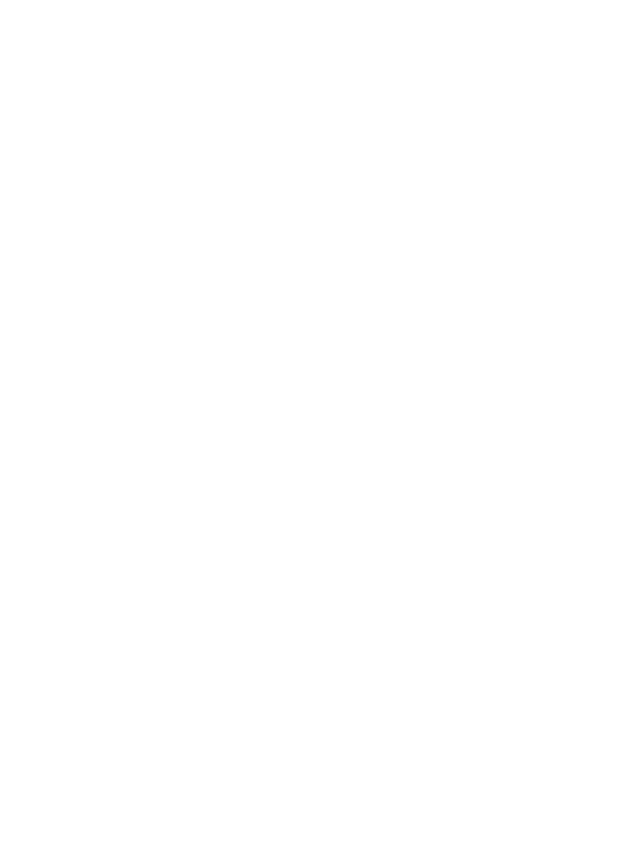
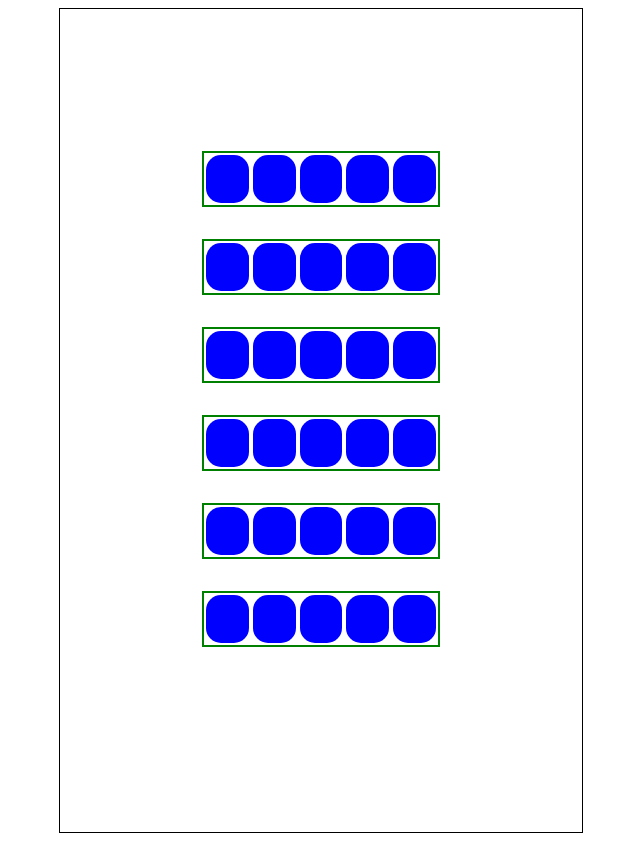
Before and after one commit to Zerce/webdev1-fa20, a plain HTML site: page SmartPhone/index.html in a window 1280 px wide. Shown: the whole page, without its empty margins (319-959 px from the left). Before the commit the page ends 800 px from the top, so only its background shows below. Drawn offline with Linux system fonts and the light colour scheme.

Commit message:
ughhhhhhhh

```diff
--- a/SmartPhone/Style.css
+++ b/SmartPhone/Style.css
@@ -1,20 +1,32 @@
-#wrapper{
-    width:100px;
-    height:100px;
+.wrapper{
     margin:0 auto;
-    display:flex;
+    display: flex;
     justify-content: center;
     align-items: center;
-}
-#phone{
-display:flex;
-flex-direction: column:
-}
-#row{
-display:flex;
-flex-direction: row;
+    boreder: 1px solid #000;
+  }
+  .phone{
+  display:flex;
+  flex-direction: column;
+  border: 1px solid #000;
+  width:71.4mm;
+  height: 150.9mm;
+  padding: 10%;
+  }
+  .row{
+   displace:flex;
+   flex-direction:row;
+    border: 2px solid green;
+    margin: 16px;
+    display: flex;
 
-}
-#box{
 
-}
+  }
+  .box{
+    height: 48px;
+    width: 48px;
+    background: blue;
+    margin: 2px;
+    border-radius: 15px;
+    justify-content: space-between
+  }
--- a/SmartPhone/index.html
+++ b/SmartPhone/index.html
@@ -8,44 +8,57 @@
 <title>smartphone</title>
 </head>
 <body>
-  <div id="wrapper"></div>
-  <div id="phone"></div>
-
-  <div id="row"></div>
+  <body>
+    <div class="wrapper">
+      <div class="phone">
+        <div class="row">
           <div class="box"></div>
           <div class="box"></div>
           <div class="box"></div>
           <div class="box"></div>
-
-  <div id="row"></div>
+           <div class="box"></div>
+        </div>
+        <div class="row">
+        <div class="box"></div>
+        <div class="box>"></div>
         <div class="box"></div>
         <div class="box"></div>
          <div class="box"></div>
          <div class="box"></div>
-
-  <div id="row"></div>
+        </div>
+         <div class="row">
+        <div class="box"></div>
+        <div class="box>"></div>
         <div class="box"></div>
         <div class="box"></div>
          <div class="box"></div>
          <div class="box"></div>
-
-  <div id="row"></div>
+        </div>
+         <div class="row">
+        <div class="box"></div>
+        <div class="box>"></div>
         <div class="box"></div>
         <div class="box"></div>
         <div class="box"></div>
          <div class="box"></div>
-
-  <div id="row"></div>
+        </div>
+         <div class="row">
+        <div class="box"></div>
+        <div class="box>"></div>
         <div class="box"></div>
         <div class="box"></div>
          <div class="box"></div>
           <div class="box"></div>
-
-  <div id="row"></div>
+        </div>
+         <div class="row">
+        <div class="box"></div>
+        <div class="box>"></div>
         <div class="box"></div>
         <div class="box"></div>
         <div class="box"></div>
          <div class="box"></div>
-
+        </div>
+      </div>
+    </div>
   </body>
   </html>
```
Lines whose indentation alone changed are shown as unchanged.
